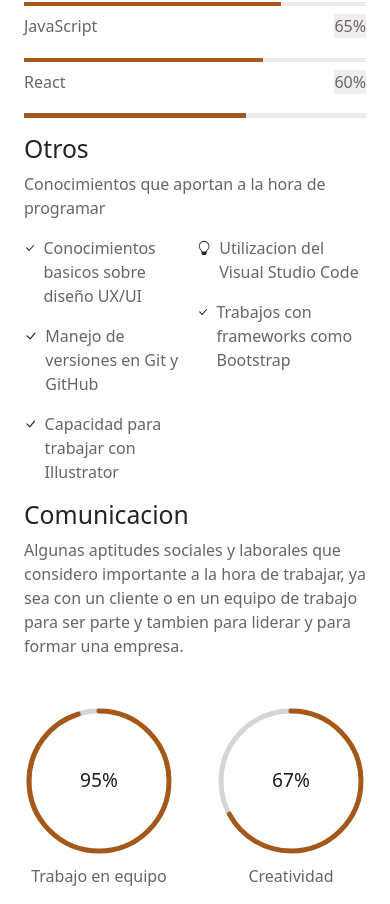
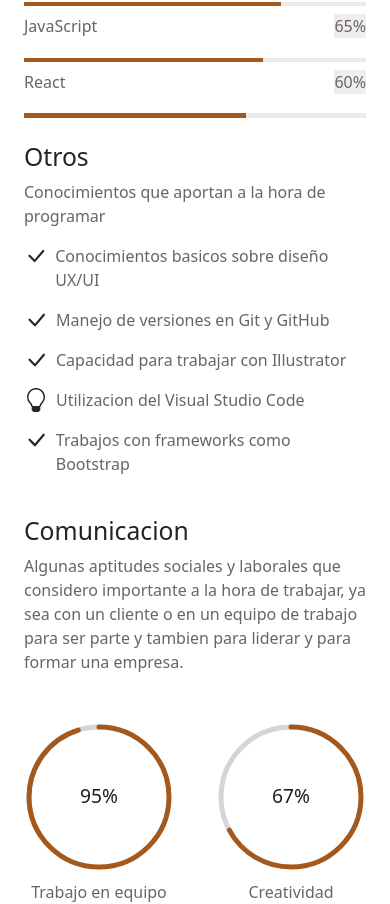
Before and after one commit to NicoLopezBjj/portfolio2.0, a React (Vite) app: page / in a window 390 px wide. Shown: the part 3557-4461 px from the top of the page. Built offline with nearby package versions, Linux system fonts and the light colour scheme.

Commit message:
mejore seccion otros y termine el trabajoTres

```diff
--- a/src/Components/SectionQuinta/SectionQuinta.jsx
+++ b/src/Components/SectionQuinta/SectionQuinta.jsx
@@ -49,10 +49,10 @@ const SectionQuinta = () => {
                                 <div className='dos cinco'></div>
                             </div>
                         </div>
-                        <div className='mt-3'>
-                            <h2 className='mt-1'>Otros</h2>
+                        <div className='mt-4'>
+                            <h2 className='mt-2'>Otros</h2>
                             <p className='colorGris'>Conocimientos que aportan a la hora de programar</p>
-                        <div className='d-flex justify-content-center'>
+                        <div className='d-md-flex justify-content-center'>
                             <div className='d-flex flex-column me-lg-5 pe-lg-5'>
                                 <div className='d-flex me-md-2'>
                                     <svg xmlns="http://www.w3.org/2000/svg" width="24" height="24" fill="currentColor" className="bi bi-check-lg me-2" viewBox="0 0 16 16">
@@ -93,7 +93,7 @@ const SectionQuinta = () => {
                 </div>
                 <div>
                     <div className='ms-lg-5'>
-                        <h2>Comunicacion</h2>
+                        <h2 className=''>Comunicacion</h2>
                         <p className='colorGris'>Algunas aptitudes sociales y laborales que considero importante a la hora de trabajar, ya sea con un cliente o en un equipo de trabajo para ser parte y tambien para liderar y para formar una empresa.</p>
                     </div>
                     <div className='d-flex justify-content-between justify-content-md-evenly align-items-center text-align-center mt-5'>
```
